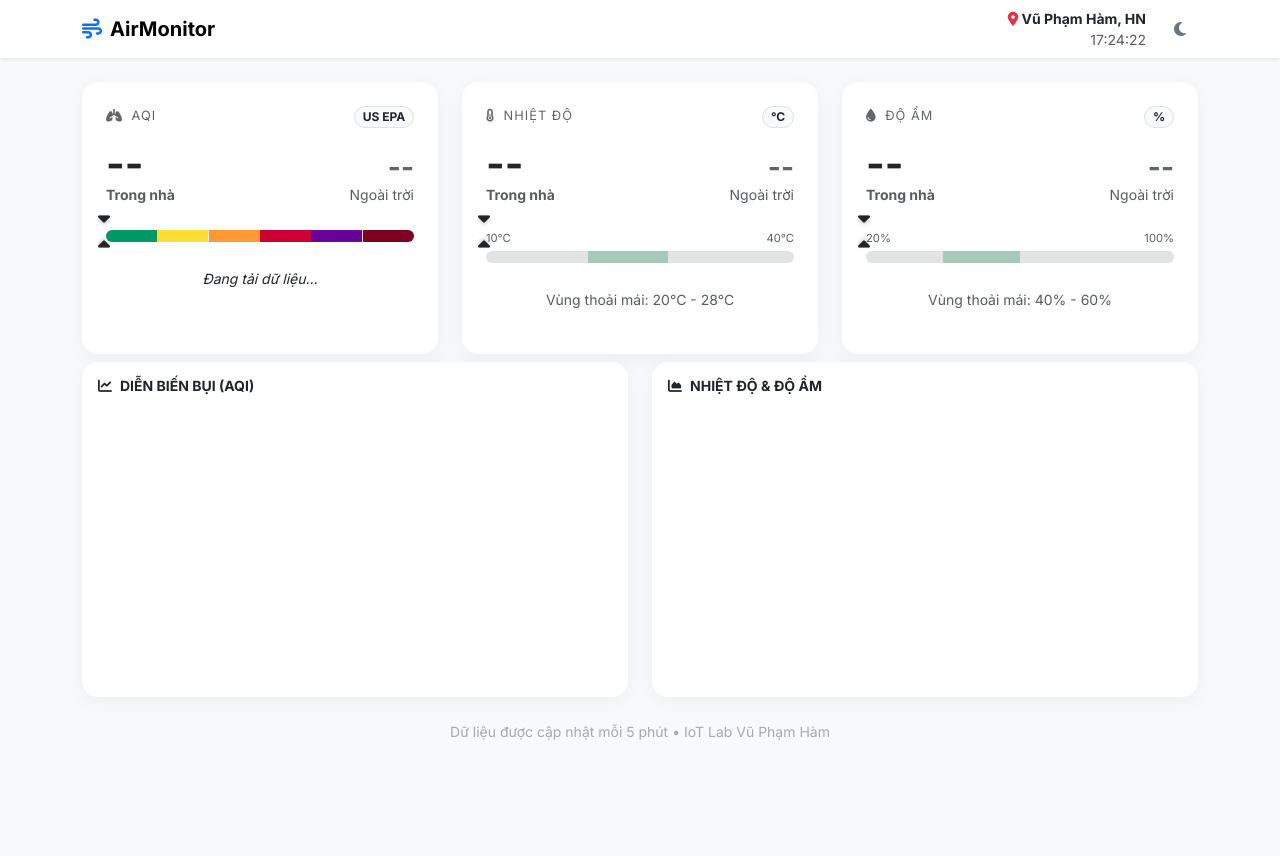
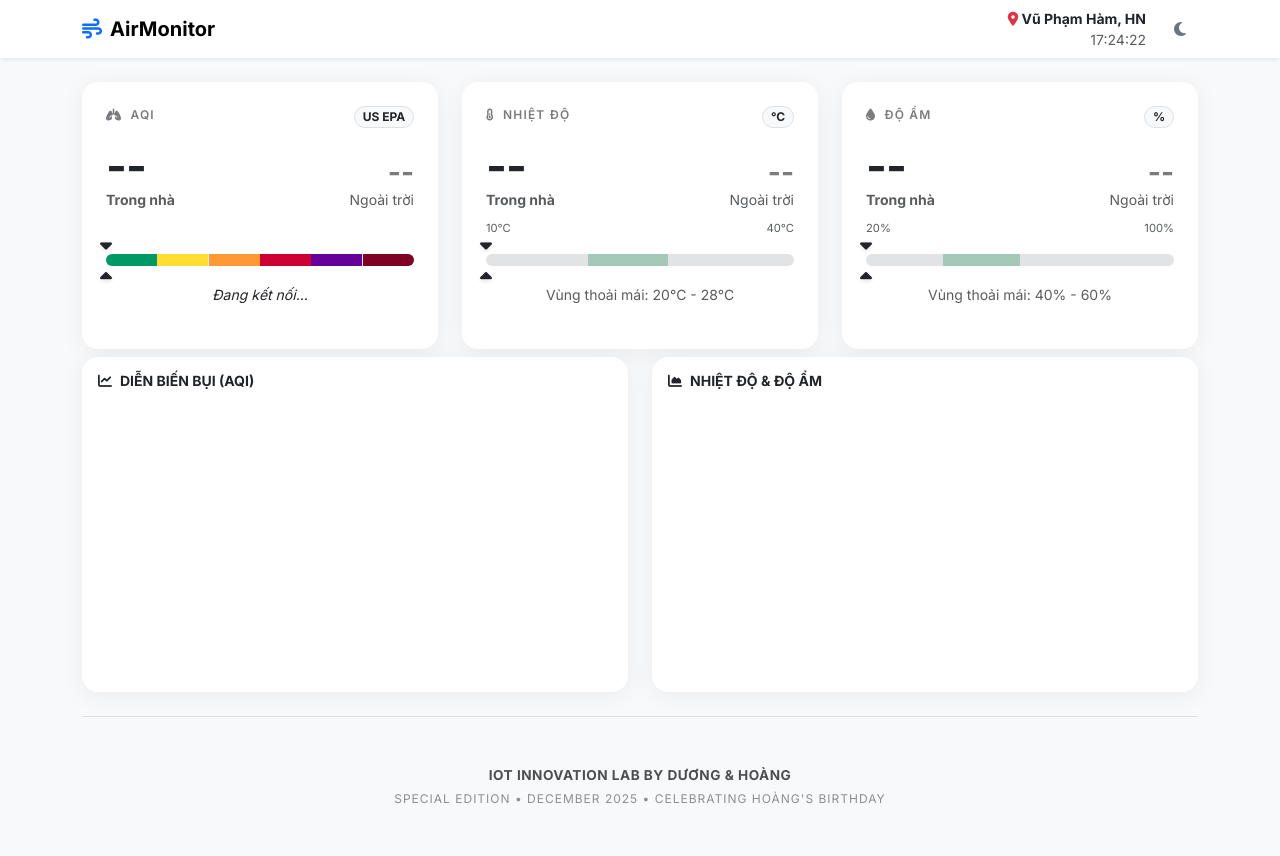
Before and after one commit to vuhuyduong/esp32-air-monitor, a plain HTML site: page index.html in a window 1280 px wide. Before the commit the page ends 800 px from the top, so only its background shows below. Drawn offline with nearby package versions, Linux system fonts and the light colour scheme; no server answers.

Commit message:
Update index.html

```diff
--- a/index.html
+++ b/index.html
@@ -3,62 +3,68 @@
 <head>
     <meta charset="UTF-8">
     <meta name="viewport" content="width=device-width, initial-scale=1.0">
-    <title>Air Monitor - Advanced Visualization</title>
+    <title>Air Monitor - Special Edition Dec 2025</title>
 
     <link href="https://cdn.jsdelivr.net/npm/bootstrap@5.3.0/dist/css/bootstrap.min.css" rel="stylesheet">
     <link rel="stylesheet" href="https://cdnjs.cloudflare.com/ajax/libs/font-awesome/6.4.0/css/all.min.css">
-    <link href="https://fonts.googleapis.com/css2?family=Inter:wght@400;600;700&display=swap" rel="stylesheet">
+    <link href="https://fonts.googleapis.com/css2?family=Inter:wght@400;500;600;700&display=swap" rel="stylesheet">
 
     <style>
-        :root { --card-bg: #ffffff; --text-color: #212529; }
-        [data-bs-theme="dark"] { --card-bg: #212529; --text-color: #f8f9fa; }
+        :root { --card-bg: #ffffff; --text-color: #212529; --bg-color: #f8f9fa; }
+        [data-bs-theme="dark"] { --card-bg: #212529; --text-color: #f8f9fa; --bg-color: #121212; }
 
-        body { font-family: 'Inter', sans-serif; transition: 0.3s; background-color: var(--bs-body-bg); color: var(--text-color); }
-        .card { border: none; border-radius: 16px; box-shadow: 0 4px 20px rgba(0,0,0,0.05); background-color: var(--card-bg); margin-bottom: 20px; }
+        body { font-family: 'Inter', sans-serif; transition: 0.3s; background-color: var(--bg-color); color: var(--text-color); }
+        .card { border: none; border-radius: 16px; box-shadow: 0 4px 24px rgba(0,0,0,0.06); background-color: var(--card-bg); margin-bottom: 20px; }
 
-        /* Range Bar Styling */
-        .range-wrapper { position: relative; margin-top: 25px; padding-bottom: 10px; }
+        /* === RANGE BAR STYLING (FIXED) === */
+        .range-wrapper { position: relative; margin-top: 30px; padding-bottom: 15px; height: 40px; }
+
+        /* Thanh ngang (Track) */
         .range-track {
-            position: relative; height: 12px; background: #e9ecef; border-radius: 6px;
-            width: 100%; overflow: hidden;
+            position: absolute; top: 50%; transform: translateY(-50%);
+            height: 12px; background: #e9ecef; border-radius: 6px;
+            width: 100%; overflow: hidden; z-index: 1;
         }
         .range-zone-safe { position: absolute; height: 100%; opacity: 0.3; }
 
-        /* Marker Styling (Triangle) */
+        /* Marker Container */
         .marker-container {
-            position: absolute; top: -14px; width: 2px; height: 30px;
-            z-index: 10; transition: left 1s cubic-bezier(0.4, 0, 0.2, 1);
+            position: absolute;
+            width: 24px; height: 24px; /* Kích thước cố định để căn giữa */
+            z-index: 10;
+            transition: left 1s cubic-bezier(0.4, 0, 0.2, 1);
+            transform: translateX(-50%) translateY(-50%); /* Căn giữa tâm vào điểm phần trăm */
+            display: flex; align-items: center; justify-content: center;
         }
+
         .marker-icon {
-            font-size: 1.2rem; position: absolute; left: -8px; top: 0;
-            text-shadow: 0 2px 4px rgba(0,0,0,0.2);
+            font-size: 1.2rem; /* Kích thước tam giác */
+            line-height: 1;
+            text-shadow: 0 2px 4px rgba(0,0,0,0.1);
         }
-        /* Phân biệt Trong nhà (Trên) / Ngoài trời (Dưới) */
-        .marker-in { top: -22px; } /* Mũi tên chỉ xuống */
-        .marker-out { top: 6px; }  /* Mũi tên chỉ lên */
-        .marker-out .marker-icon { transform: rotate(180deg); }
+
+        /* Vị trí chính xác cho mũi tên */
+        /* Track cao 12px -> tâm track là 0. Marker In ở trên, Out ở dưới */
+
+        /* Marker Trong nhà (Mũi tên chỉ xuống ▼) */
+        /* Top 50% là giữa thanh. Trừ đi 14px để mũi nhọn chạm mép trên */
+        .marker-in { top: calc(50% - 16px); }
+
+        /* Marker Ngoài trời (Mũi tên chỉ lên ▲) */
+        /* Top 50% là giữa thanh. Cộng thêm 16px để mũi nhọn chạm mép dưới */
+        .marker-out { top: calc(50% + 16px); }
 
         /* Giá trị hiển thị */
-        .metric-value { font-size: 2.5rem; font-weight: 700; line-height: 1; }
-        .metric-label { font-size: 0.8rem; text-transform: uppercase; letter-spacing: 1px; opacity: 0.7; }
+        .metric-value { font-size: 2.8rem; font-weight: 700; line-height: 1; letter-spacing: -1px; }
+        .metric-label { font-size: 0.75rem; text-transform: uppercase; letter-spacing: 1.2px; opacity: 0.6; font-weight: 600; }
 
-        /* Màu sắc chuẩn hóa */
-        .c-good { color: #00cc66; }
-        .c-mod { color: #ffde33; text-shadow: 0 0 1px #999; }
-        .c-unhealthy-sens { color: #ff9933; }
-        .c-unhealthy { color: #cc0033; }
-        .c-very { color: #660099; }
-        .c-haz { color: #7e0023; }
+        /* Footer Professional */
+        .footer-credit { font-size: 0.85rem; opacity: 0.8; letter-spacing: 0.5px; }
+        .footer-date { font-size: 0.75rem; opacity: 0.5; text-transform: uppercase; letter-spacing: 1px; margin-top: 5px; }
 
-        .c-cold { color: #3498db; }
-        .c-comf { color: #2ecc71; }
-        .c-hot { color: #e74c3c; }
-
-        .c-dry { color: #f39c12; }
-        .c-wet { color: #3498db; }
     </style>
 </head>
-<body class="bg-body-tertiary">
+<body>
 
     <nav class="navbar navbar-expand-lg sticky-top bg-body shadow-sm mb-4">
         <div class="container">
@@ -89,7 +95,7 @@
                             <div class="small fw-bold text-muted">Trong nhà</div>
                         </div>
                         <div class="text-end">
-                            <div class="h3 mb-0 fw-bold" id="val-aqi-out" style="opacity: 0.7;">--</div>
+                            <div class="h3 mb-0 fw-bold" id="val-aqi-out" style="opacity: 0.6;">--</div>
                             <div class="small text-muted">Ngoài trời</div>
                         </div>
                     </div>
@@ -108,10 +114,10 @@
                             <i class="fa-solid fa-caret-down marker-icon"></i>
                         </div>
                         <div id="mark-aqi-out" class="marker-container marker-out">
-                            <i class="fa-solid fa-caret-down marker-icon"></i>
+                            <i class="fa-solid fa-caret-up marker-icon"></i>
                         </div>
                     </div>
-                    <div class="text-center mt-3 small fst-italic" id="advice-aqi">Đang tải dữ liệu...</div>
+                    <div class="text-center mt-1 small fst-italic" id="advice-aqi">Đang kết nối...</div>
                 </div>
             </div>
 
@@ -128,13 +134,13 @@
                             <div class="small fw-bold text-muted">Trong nhà</div>
                         </div>
                         <div class="text-end">
-                            <div class="h3 mb-0 fw-bold" id="val-temp-out" style="opacity: 0.7;">--</div>
+                            <div class="h3 mb-0 fw-bold" id="val-temp-out" style="opacity: 0.6;">--</div>
                             <div class="small text-muted">Ngoài trời</div>
                         </div>
                     </div>
 
                     <div class="range-wrapper">
-                        <div class="d-flex justify-content-between small text-muted mb-1" style="font-size: 0.7em;">
+                        <div class="d-flex justify-content-between small text-muted w-100 position-absolute" style="top: -20px; font-size: 0.7em;">
                             <span>10°C</span><span>40°C</span>
                         </div>
                         <div class="range-track bg-secondary-subtle">
@@ -145,10 +151,10 @@
                             <i class="fa-solid fa-caret-down marker-icon"></i>
                         </div>
                         <div id="mark-temp-out" class="marker-container marker-out">
-                            <i class="fa-solid fa-caret-down marker-icon"></i>
+                            <i class="fa-solid fa-caret-up marker-icon"></i>
                         </div>
                     </div>
-                    <div class="text-center mt-3 small text-muted">Vùng thoải mái: 20°C - 28°C</div>
+                    <div class="text-center mt-1 small text-muted">Vùng thoải mái: 20°C - 28°C</div>
                 </div>
             </div>
 
@@ -165,13 +171,13 @@
                             <div class="small fw-bold text-muted">Trong nhà</div>
                         </div>
                         <div class="text-end">
-                            <div class="h3 mb-0 fw-bold" id="val-hum-out" style="opacity: 0.7;">--</div>
+                            <div class="h3 mb-0 fw-bold" id="val-hum-out" style="opacity: 0.6;">--</div>
                             <div class="small text-muted">Ngoài trời</div>
                         </div>
                     </div>
 
                     <div class="range-wrapper">
-                        <div class="d-flex justify-content-between small text-muted mb-1" style="font-size: 0.7em;">
+                         <div class="d-flex justify-content-between small text-muted w-100 position-absolute" style="top: -20px; font-size: 0.7em;">
                             <span>20%</span><span>100%</span>
                         </div>
                         <div class="range-track bg-secondary-subtle">
@@ -182,10 +188,10 @@
                             <i class="fa-solid fa-caret-down marker-icon"></i>
                         </div>
                         <div id="mark-hum-out" class="marker-container marker-out">
-                            <i class="fa-solid fa-caret-down marker-icon"></i>
+                            <i class="fa-solid fa-caret-up marker-icon"></i>
                         </div>
                     </div>
-                    <div class="text-center mt-3 small text-muted">Vùng thoải mái: 40% - 60%</div>
+                    <div class="text-center mt-1 small text-muted">Vùng thoải mái: 40% - 60%</div>
                 </div>
             </div>
         </div>
@@ -210,9 +216,14 @@
             </div>
         </div>
 
-        <div class="text-center text-muted small my-4 opacity-50">
-            Dữ liệu được cập nhật mỗi 5 phút • IoT Lab Vũ Phạm Hàm
-        </div>
+        <footer class="text-center py-5 mt-4 border-top">
+            <div class="footer-credit fw-bold text-uppercase">
+                IoT Innovation Lab by Dương & Hoàng
+            </div>
+            <div class="footer-date">
+                Special Edition • December 2025 • Celebrating Hoàng's Birthday
+            </div>
+        </footer>
     </div>
 
     <script src="https://cdn.jsdelivr.net/npm/bootstrap@5.3.0/dist/js/bootstrap.bundle.min.js"></script>
@@ -270,10 +281,10 @@
             const elOut = document.getElementById(`val-${type}-out`);
 
             elIn.innerText = Math.round(valIn);
-            elIn.style.color = colorFunc(valIn); // Màu chữ trong nhà
+            elIn.style.color = colorFunc(valIn);
 
             elOut.innerText = Math.round(valOut);
-            elOut.style.color = colorFunc(valOut); // Màu chữ ngoài trời
+            elOut.style.color = colorFunc(valOut);
 
             // Update Marker Position
             const pctIn = Math.min(Math.max((valIn - min)/(max - min)*100, 0), 100);
@@ -285,7 +296,7 @@
             markIn.style.left = `${pctIn}%`;
             markOut.style.left = `${pctOut}%`;
 
-            // Update Marker Color (Icon color)
+            // Update Marker Color
             markIn.querySelector('i').style.color = colorFunc(valIn);
             markOut.querySelector('i').style.color = colorFunc(valOut);
         }
@@ -297,14 +308,14 @@
             if(v<=300) return '#660099'; return '#7e0023';
         }
         const getColorTemp = (v) => {
-            if(v<18) return '#3498db'; // Lạnh
-            if(v<=28) return '#2ecc71'; // Thoải mái
-            return '#e74c3c'; // Nóng
+            if(v<18) return '#3498db';
+            if(v<=28) return '#2ecc71';
+            return '#e74c3c';
         }
         const getColorHum = (v) => {
-            if(v<40) return '#f39c12'; // Khô
-            if(v<=60) return '#2ecc71'; // Thoải mái
-            return '#3498db'; // Ẩm ướt
+            if(v<40) return '#f39c12';
+            if(v<=60) return '#2ecc71';
+            return '#3498db';
         }
 
         function updateAdvice(aqiIn, aqiOut) {
@@ -317,7 +328,6 @@
         }
 
         function calcAQI(pm25) {
-            // (Giữ nguyên logic tính toán cũ...)
             let c=pm25, i_lo, i_hi, c_lo, c_hi;
             if (c<=12.0){c_lo=0;c_hi=12.0;i_lo=0;i_hi=50;}
             else if (c<=35.4){c_lo=12.1;c_hi=35.4;i_lo=51;i_hi=100;}
@@ -337,7 +347,6 @@
                 return `${date.getHours()}:${date.getMinutes()<10?'0':''}${date.getMinutes()}`;
             });
 
-            // Tính trung bình
             const avgAQI = data.reduce((s, x) => s + (x.aqi||calcAQI(x.pm25)), 0) / data.length;
             const avgTemp = data.reduce((s, x) => s + x.temp, 0) / data.length;
             const avgHum = data.reduce((s, x) => s + x.hum, 0) / data.length;
@@ -410,7 +419,6 @@
             });
         }
 
-        // Start
         loadData();
         setInterval(loadData, 300000);
     </script>
```
